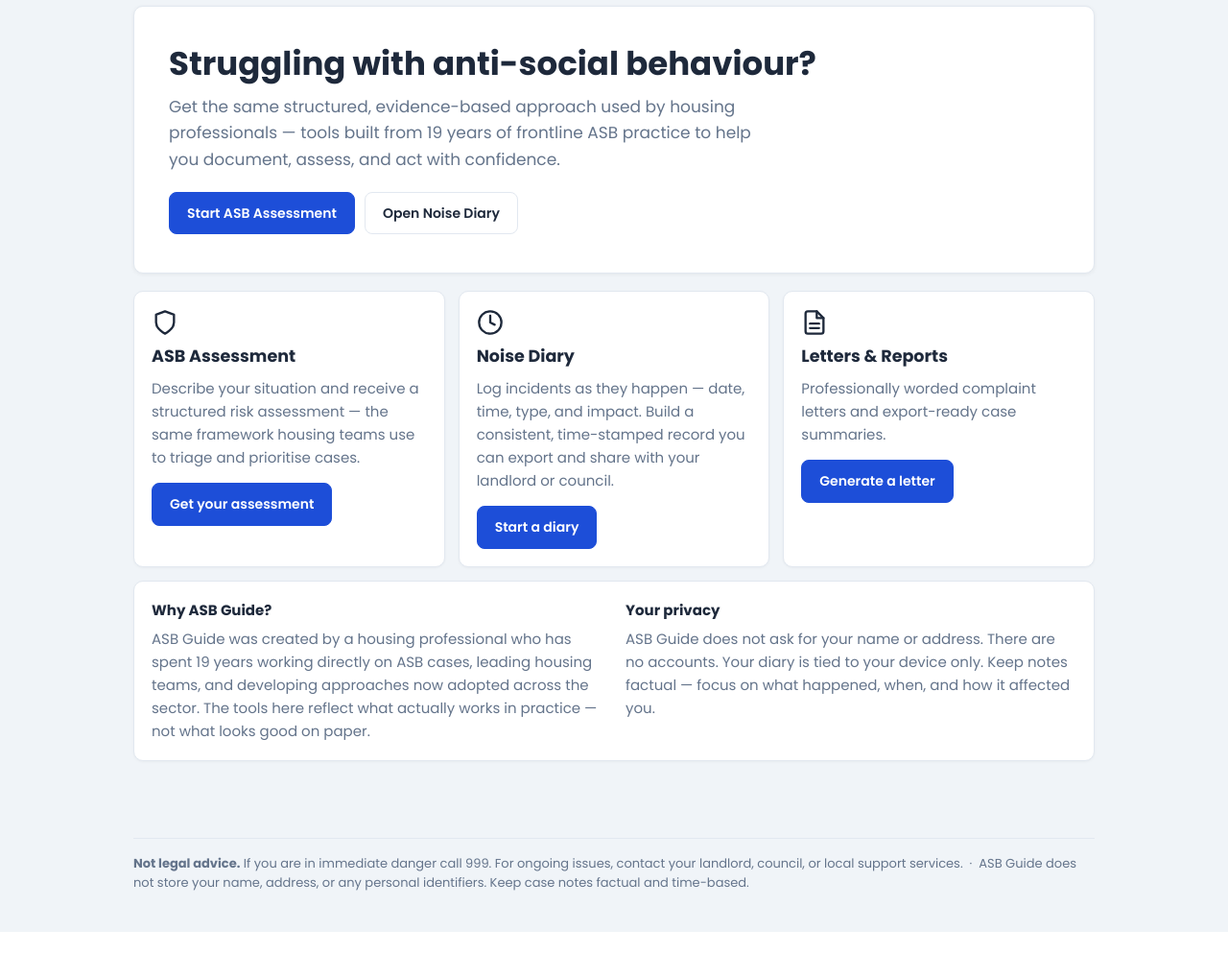
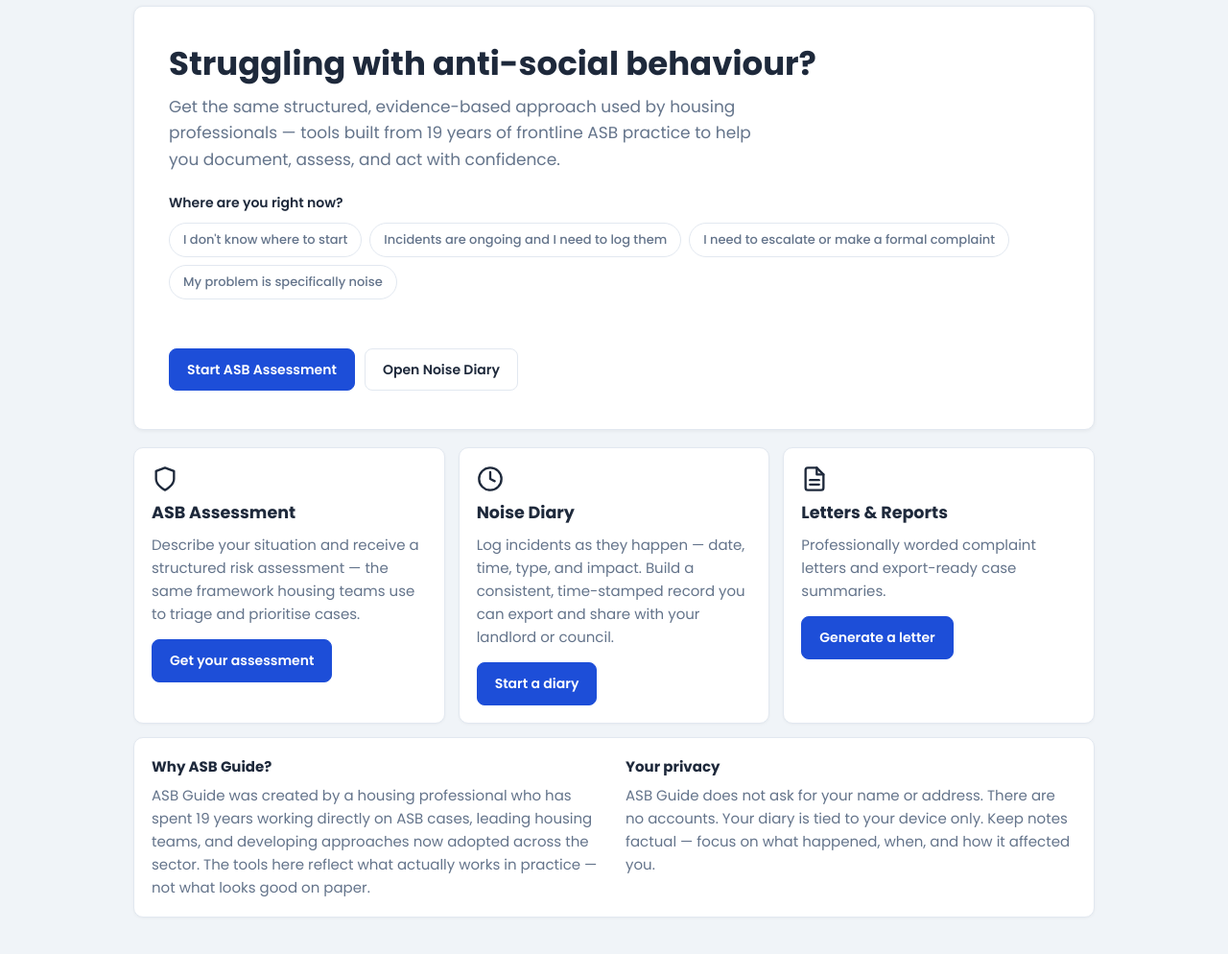
Before and after one commit to ErnieCap/WASBA, a Flask app: page / in a window 1280 px wide. Shown: the part 167-1161 px from the top of the page at 96% size. Before the commit the page ends 1138 px from the top, so only its background shows below. Run offline with Flask 3, Linux system fonts and the light colour scheme.

Commit message:
add interactive triage section to landing page hero
Adds a 'Where are you right now?' prompt with four pill-style option
buttons in the hero card. Selecting an option highlights the relevant
tool card(s) with a blue accent border/glow, shows a one-line guidance
message, and smoothly scrolls to the card. All logic is inline JS;
new CSS classes use existing custom properties only.

Co-Authored-By: Claude Sonnet 4.6 <noreply@anthropic.com>

```diff
--- a/static/css/app.css
+++ b/static/css/app.css
@@ -101,6 +101,7 @@ a:hover { opacity: .85; }
   border-radius: var(--radius);
   padding: 18px;
   box-shadow: 0 1px 3px rgba(0,0,0,.04);
+  transition: border-color .2s, box-shadow .2s;
 }
 .card h3 { margin: 0 0 8px; color: var(--text); }
 .card p  { margin: 0; color: var(--muted); }
@@ -198,6 +199,35 @@ input:focus, select:focus, textarea:focus {
 }
 .radio-pill input[type="radio"] { display: none; }
 
+/* ── Triage ──────────────────────────────────────────────── */
+.triage-option {
+  display: inline-flex; align-items: center;
+  padding: 7px 14px;
+  border-radius: 999px;
+  border: 1px solid var(--line);
+  background: var(--panel);
+  color: var(--muted);
+  font-size: 13px;
+  font-weight: 500;
+  cursor: pointer;
+  font-family: inherit;
+  transition: border-color .15s, color .15s, background .15s;
+}
+.triage-option:hover { border-color: var(--accent); color: var(--accent); }
+.triage-option.selected {
+  border-color: var(--accent);
+  background: #eff6ff;
+  color: var(--accent);
+}
+.card--highlighted {
+  border-color: var(--accent) !important;
+  box-shadow: 0 0 0 3px rgba(29,78,216,.15), 0 1px 3px rgba(0,0,0,.04);
+}
+.card--highlighted-secondary {
+  border-color: rgba(29,78,216,.4) !important;
+  box-shadow: 0 0 0 2px rgba(29,78,216,.07), 0 1px 3px rgba(0,0,0,.04);
+}
+
 /* ── Footer ──────────────────────────────────────────────── */
 .footer {
   margin: 32px 0 16px;
--- a/templates/landing.html
+++ b/templates/landing.html
@@ -10,14 +10,26 @@
       tools built from 19 years of frontline ASB practice to help you document, assess,
       and act with confidence.
     </p>
-    <div style="display:flex; gap:10px; flex-wrap:wrap;">
+
+    <div style="margin:20px 0 0;">
+      <p style="font-size:14px; font-weight:600; color:var(--text); margin:0 0 10px;">Where are you right now?</p>
+      <div style="display:flex; flex-wrap:wrap; gap:8px;">
+        <button class="triage-option" onclick="triageSelect('assess', this)">I don't know where to start</button>
+        <button class="triage-option" onclick="triageSelect('log', this)">Incidents are ongoing and I need to log them</button>
+        <button class="triage-option" onclick="triageSelect('escalate', this)">I need to escalate or make a formal complaint</button>
+        <button class="triage-option" onclick="triageSelect('noise', this)">My problem is specifically noise</button>
+      </div>
+      <p id="triage-guidance" style="font-size:13px; color:var(--muted); margin:10px 0 0; min-height:1.6em;"></p>
+    </div>
+
+    <div style="display:flex; gap:10px; flex-wrap:wrap; margin-top:20px;">
       <a class="btn primary" href="{{ url_for('asb') }}">Start ASB Assessment</a>
       <a class="btn" href="{{ url_for('noise_index') }}">Open Noise Diary</a>
     </div>
   </div>
 
   <div class="grid3" style="margin-top:18px;">
-    <div class="card">
+    <div class="card triage-card" id="card-asb">
       <svg width="28" height="28" viewBox="0 0 24 24" fill="none" stroke="currentColor" stroke-width="2" stroke-linecap="round" stroke-linejoin="round" aria-hidden="true"><path d="M12 22s8-4 8-10V5l-8-3-8 3v7c0 6 8 10 8 10z"/></svg>
       <h3>ASB Assessment</h3>
       <p>
@@ -29,7 +41,7 @@
       </div>
     </div>
 
-    <div class="card">
+    <div class="card triage-card" id="card-noise">
       <svg width="28" height="28" viewBox="0 0 24 24" fill="none" stroke="currentColor" stroke-width="2" stroke-linecap="round" stroke-linejoin="round" aria-hidden="true"><circle cx="12" cy="12" r="10"/><polyline points="12 6 12 12 16 14"/></svg>
       <h3>Noise Diary</h3>
       <p>
@@ -42,7 +54,7 @@
       </div>
     </div>
 
-    <div class="card">
+    <div class="card triage-card" id="card-letters">
       <svg width="28" height="28" viewBox="0 0 24 24" fill="none" stroke="currentColor" stroke-width="2" stroke-linecap="round" stroke-linejoin="round" aria-hidden="true"><path d="M14 2H6a2 2 0 0 0-2 2v16a2 2 0 0 0 2 2h12a2 2 0 0 0 2-2V8z"/><polyline points="14 2 14 8 20 8"/><line x1="16" y1="13" x2="8" y2="13"/><line x1="16" y1="17" x2="8" y2="17"/></svg>
       <h3>Letters &amp; Reports</h3>
       <p>
@@ -78,4 +90,43 @@
 
 </div>
 
+<script>
+  function triageSelect(option, btn) {
+    document.querySelectorAll('.triage-option').forEach(function(b) { b.classList.remove('selected'); });
+    btn.classList.add('selected');
+
+    var cards = {
+      assess:   { primary: ['card-asb'],                   secondary: [] },
+      log:      { primary: ['card-noise', 'card-letters'], secondary: [] },
+      escalate: { primary: ['card-letters'],               secondary: [] },
+      noise:    { primary: ['card-noise'],                 secondary: ['card-letters'] }
+    };
+    var guidance = {
+      assess:   'Start with the ASB Assessment to understand your situation and get a structured view of the risk before taking further action.',
+      log:      'Use the Noise Diary to build a time-stamped record, then generate a formal letter once you have enough evidence.',
+      escalate: 'Use Letters & Reports to generate a professionally worded complaint or formal escalation document.',
+      noise:    'Start logging with the Noise Diary — a time-stamped record makes your formal complaint far more effective.'
+    };
+
+    document.querySelectorAll('.triage-card').forEach(function(c) {
+      c.classList.remove('card--highlighted', 'card--highlighted-secondary');
+    });
+
+    var cfg = cards[option];
+    cfg.primary.forEach(function(id) {
+      var el = document.getElementById(id);
+      if (el) el.classList.add('card--highlighted');
+    });
+    cfg.secondary.forEach(function(id) {
+      var el = document.getElementById(id);
+      if (el) el.classList.add('card--highlighted-secondary');
+    });
+
+    document.getElementById('triage-guidance').textContent = guidance[option];
+
+    var first = document.getElementById(cfg.primary[0]);
+    if (first) first.scrollIntoView({ behavior: 'smooth', block: 'nearest' });
+  }
+</script>
+
 {% endblock %}
```
